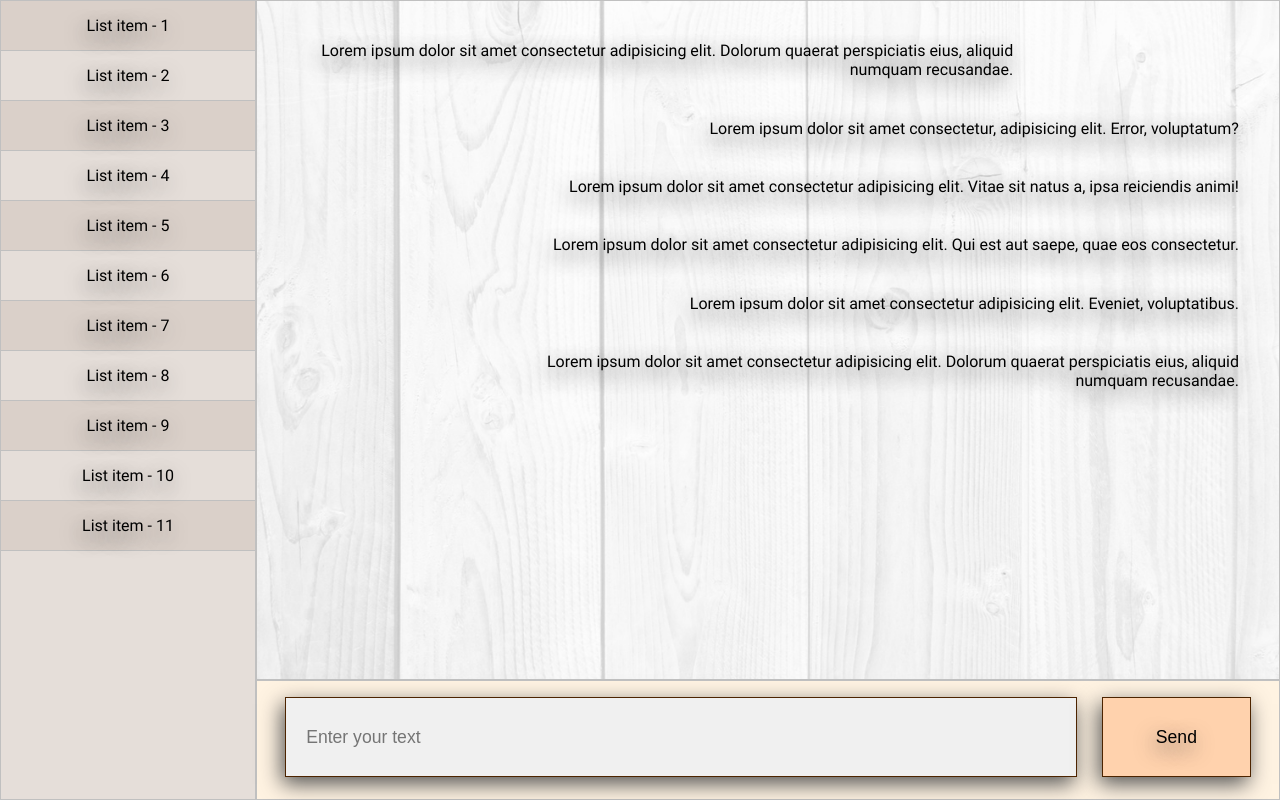
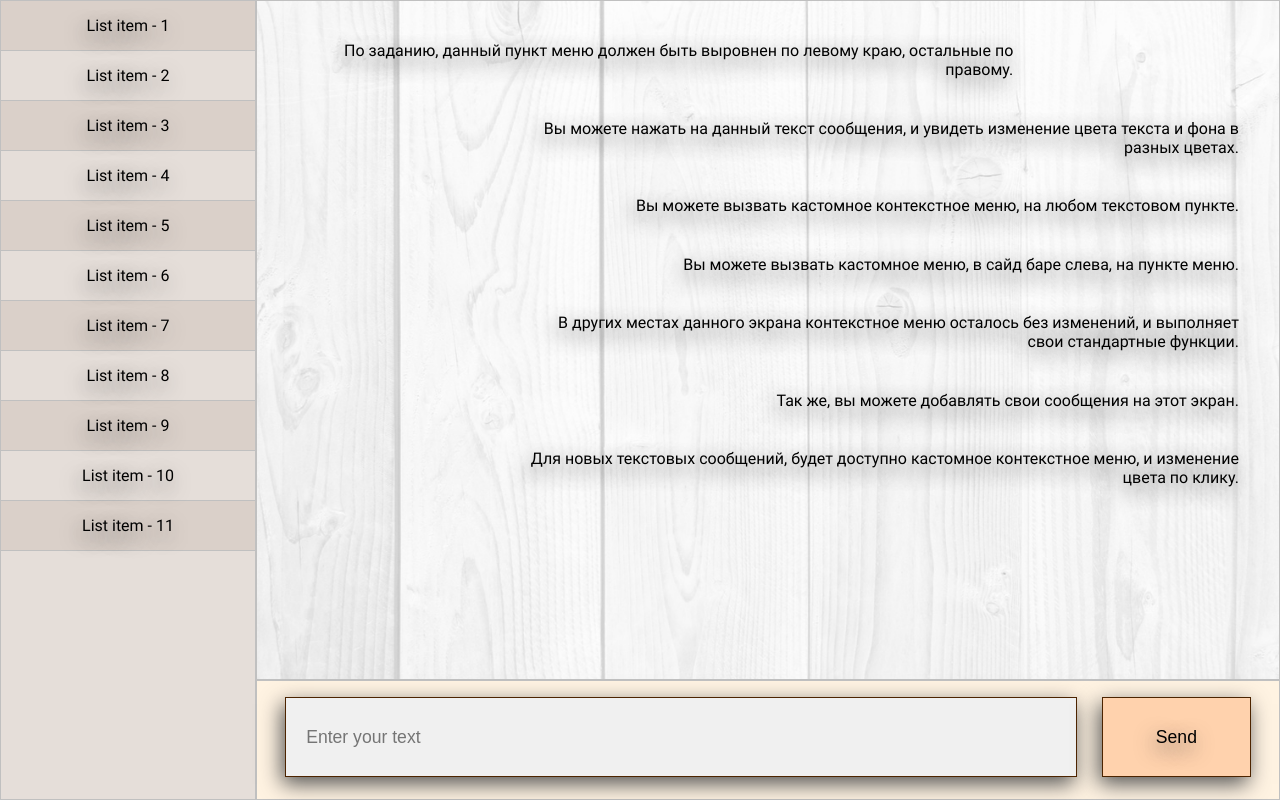
Before and after one commit to graysergey/Test-task-CRM-published, a plain HTML site: page index.html in a window 1280 px wide. Drawn offline with Linux system fonts and the light colour scheme.

Commit message:
Меняет текстовые сообщения на осмысленные

```diff
--- a/index.html
+++ b/index.html
@@ -48,22 +48,25 @@
     <template id="content-list">
       <ul class="main-content__list">
         <li class="main-content__item">
-          Lorem ipsum dolor sit amet consectetur adipisicing elit. Dolorum quaerat perspiciatis eius, aliquid numquam recusandae.
+          По заданию, данный пункт меню должен быть выровнен по левому краю, остальные по правому.
         </li>
         <li class="main-content__item">
-          Lorem ipsum dolor sit amet consectetur, adipisicing elit. Error, voluptatum?
+          Вы можете нажать на данный текст сообщения, и увидеть изменение цвета текста и фона в разных цветах.
         </li>
         <li class="main-content__item">
-          Lorem ipsum dolor sit amet consectetur adipisicing elit. Vitae sit natus a, ipsa reiciendis animi!
+          Вы можете вызвать кастомное контекстное меню, на любом текстовом пункте.
         </li>
         <li class="main-content__item">
-          Lorem ipsum dolor sit amet consectetur adipisicing elit. Qui est aut saepe, quae eos consectetur.
+          Вы можете вызвать кастомное меню, в сайд баре слева, на пункте меню.
         </li>
         <li class="main-content__item">
-          Lorem ipsum dolor sit amet consectetur adipisicing elit. Eveniet, voluptatibus.
+          В других местах данного экрана контекстное меню осталось без изменений, и выполняет свои стандартные функции.
         </li>
         <li class="main-content__item">
-          Lorem ipsum dolor sit amet consectetur adipisicing elit. Dolorum quaerat perspiciatis eius, aliquid numquam recusandae.
+          Так же, вы можете добавлять свои сообщения на этот экран.
+        </li>
+        <li class="main-content__item">
+          Для новых текстовых сообщений, будет доступно кастомное контекстное меню, и изменение цвета по клику.
         </li>
       </ul>
     </template>
```
